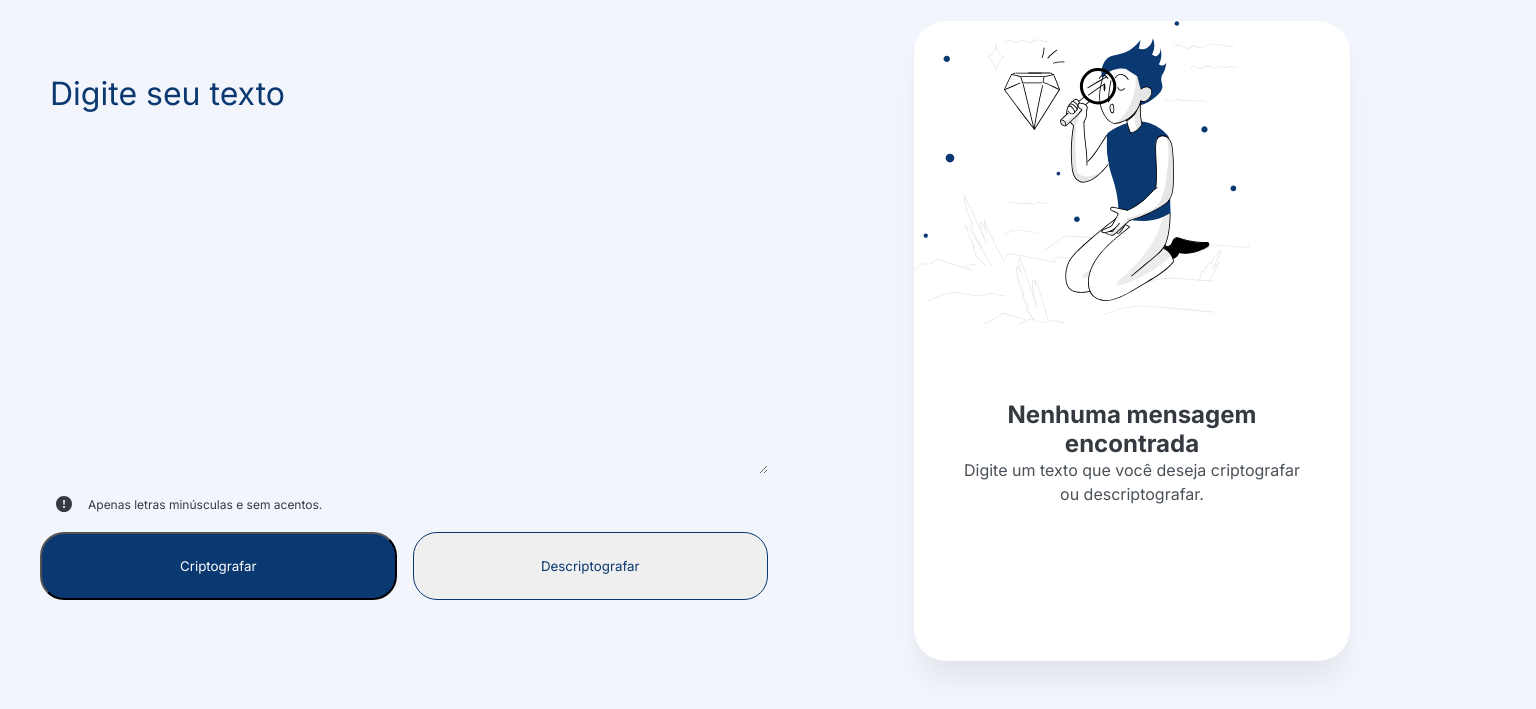
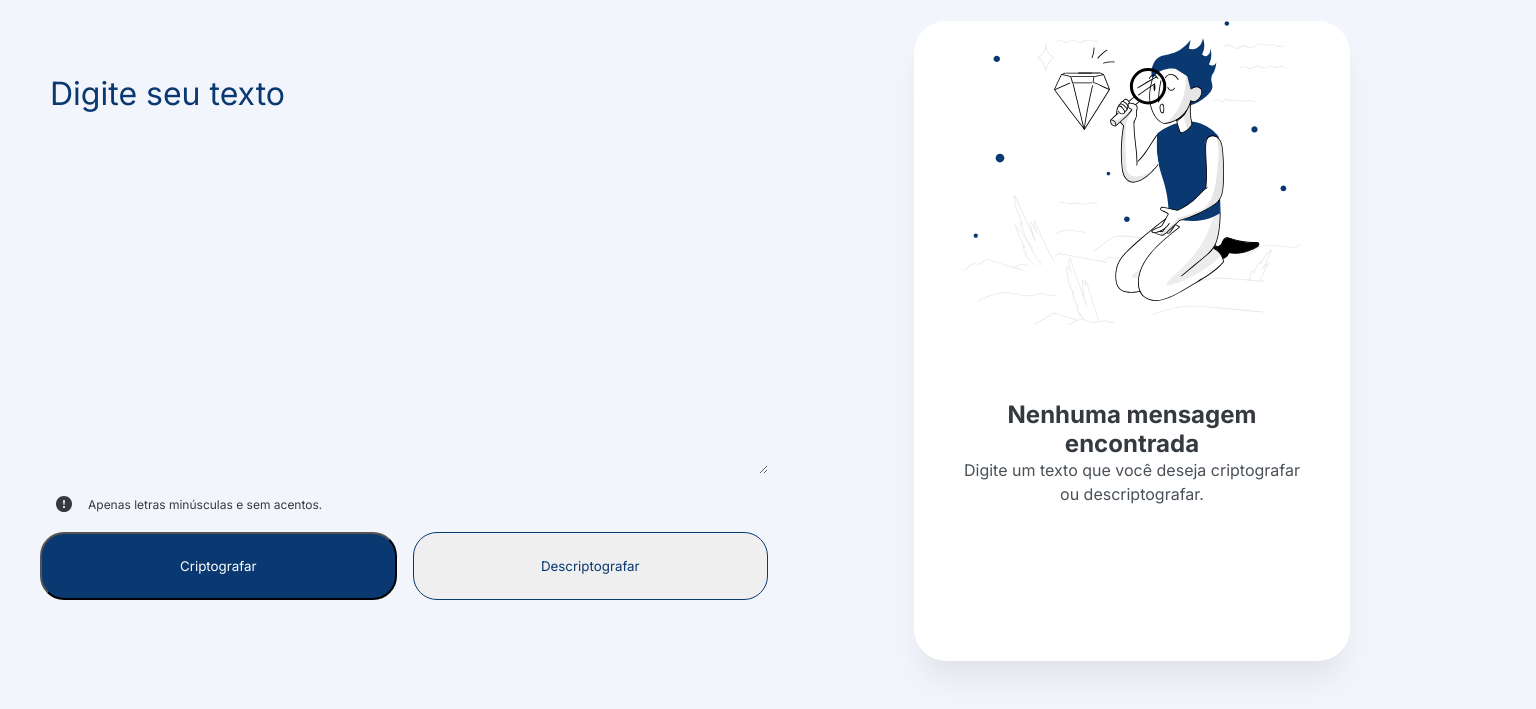
Before and after one commit to uber-sleep/challenge-alura-decodificador, a plain HTML site: page index.html in a window 1536 px wide. Shown: the part 91-800 px from the top of the page. Drawn offline with Linux system fonts and the light colour scheme.

Commit message:
fix: imagem do output centralizada

```diff
--- a/styles.css/style.css
+++ b/styles.css/style.css
@@ -222,5 +222,6 @@ button.active {
     section#messages.inactive {
         background-image: url('../assets/High\ quality\ products\ 1\ 1.svg');
         background-repeat: no-repeat;
+        background-position-x: center;
     }
 }
```
